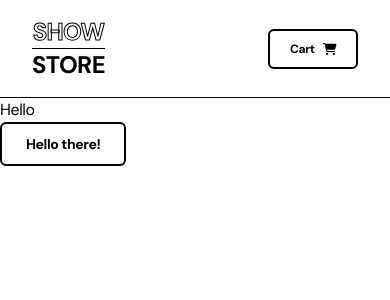
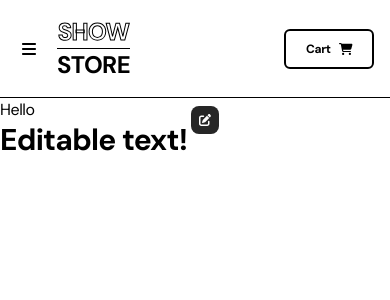
Before and after one commit to Meriegg/show-store-client, a Next.js app: page / in a window 390 px wide. Shown: the top 300 px of the page. Built offline with nearby package versions, Linux system fonts and the light colour scheme.

Commit message:
Added mobile menu and editable text

```diff
--- a/src/app/page.tsx
+++ b/src/app/page.tsx
@@ -1,12 +1,12 @@
-"use client";
-
-import Button from "@/components/Button";
+import EditableText from "@/components/demo/EditableText";
 
 export default function Home() {
   return (
     <main>
       <h1>Hello</h1>
-      <Button onClick={() => console.log("Hello, World!")}>Hello there!</Button>
+      <EditableText storageKey="EDITABLE_TEST" className="font-semibold text-3xl">
+        Editable text!
+      </EditableText>
     </main>
   );
 }
--- /dev/null
+++ b/src/components/Logo.tsx
@@ -0,0 +1,11 @@
+const Logo = () => {
+  return (
+    <div className="flex flex-col text-2xl items-center font-bold">
+      <p className="logo-outline-text">SHOW</p>
+      <div className="w-full h-[1px] bg-black"></div>
+      <p>STORE</p>
+    </div>
+  );
+};
+
+export default Logo;
--- /dev/null
+++ b/src/components/application/Menu.tsx
@@ -0,0 +1,59 @@
+import clsx from "clsx";
+import Logo from "../Logo";
+import Link from "next/link";
+import { faXmark } from "@fortawesome/free-solid-svg-icons";
+import { FontAwesomeIcon } from "@fortawesome/react-fontawesome";
+import type { IconDefinition } from "@fortawesome/fontawesome-svg-core";
+import { usePathname } from "next/navigation";
+
+interface Props {
+  isOpen: boolean;
+  setOpen: (input: boolean) => void;
+  links: {
+    href: string;
+    text: string;
+    icon: IconDefinition;
+  }[];
+}
+
+const Menu = ({ isOpen, setOpen, links }: Props) => {
+  const pathName = usePathname();
+
+  return (
+    <div
+      className={clsx(
+        "transition-all z-30 bg-white fixed top-0 left-0 w-full h-full transform",
+        isOpen ? "translate-x-0" : "-translate-x-full"
+      )}
+    >
+      <div className="absolute left-0 top-0 p-4 flex items-center justify-between w-full">
+        <Logo />
+        <button onClick={() => setOpen(false)}>
+          <FontAwesomeIcon icon={faXmark} className="w-6 h-6" />
+        </button>
+      </div>
+
+      <div className="flex flex-col gap-6 w-full items-center mt-32">
+        {links.map((link, idx) => (
+          <Link
+            key={idx}
+            href={link.href}
+            className={clsx(
+              "font-semibold text-neutral-700 hover:text-black transition-all duration-300 text-lg flex items-center gap-2",
+              pathName === link.href && "!text-black"
+            )}
+          >
+            {link.text}
+            <FontAwesomeIcon className="w-4 h-4" icon={link.icon} />
+          </Link>
+        ))}
+      </div>
+
+      <p className="absolute bottom-4 font-semibold text-neutral-600 text-sm w-full text-center px-2">
+        &copy; 2023 - All rights reserved.
+      </p>
+    </div>
+  );
+};
+
+export default Menu;
--- a/src/components/application/Navbar.tsx
+++ b/src/components/application/Navbar.tsx
@@ -2,13 +2,18 @@
 
 import clsx from "clsx";
 import Link from "next/link";
+import Button from "../Button";
+import Menu from "./Menu";
+import Logo from "../Logo";
+import OpenMenuBtn from "./OpenMenu";
 import { FontAwesomeIcon } from "@fortawesome/react-fontawesome";
 import { faHome, faShop, faContactCard, faCartShopping } from "@fortawesome/free-solid-svg-icons";
 import { usePathname } from "next/navigation";
-import Button from "../Button";
+import { useState } from "react";
 
 const Navbar = () => {
   const pathName = usePathname();
+  const [isMenuOpen, setMenuOpen] = useState(false);
 
   const links = [
     { href: "/", text: "Home", icon: faHome },
@@ -17,18 +22,13 @@ const Navbar = () => {
   ];
 
   return (
-    <div className="flex items-center justify-between px-8 py-4 border-b-[1px] border-black">
-      <div className="flex items-center gap-8">
-        <div className="flex flex-col text-2xl items-center font-bold">
-          <p className="logo-outline-text">SHOW</p>
-          <div className="w-full h-[1px] bg-black"></div>
-          <p>STORE</p>
-        </div>
+    <>
+      <div className="flex items-center justify-between px-8 md:px-4 py-4 border-b-[1px] border-black sticky top-0">
+        <div className="flex items-center gap-8 md:gap-4">
+          <OpenMenuBtn isMenuOpen={isMenuOpen} setMenuOpen={setMenuOpen} />
+          <Logo />
           <div className="flex items-center gap-6 md:hidden">
-          {links.map((link, idx) => {
-            console.log(pathName);
-
-            return (
+            {links.map((link, idx) => (
               <Link
                 key={idx}
                 href={link.href}
@@ -40,8 +40,7 @@ const Navbar = () => {
                 {link.text}
                 <FontAwesomeIcon className="w-4 h-4" icon={link.icon} />
               </Link>
-            );
-          })}
+            ))}
           </div>
         </div>
         <div>
@@ -50,6 +49,8 @@ const Navbar = () => {
           </Button>
         </div>
       </div>
+      <Menu isOpen={isMenuOpen} setOpen={setMenuOpen} links={links} />
+    </>
   );
 };
 
--- /dev/null
+++ b/src/components/application/OpenMenu.tsx
@@ -0,0 +1,20 @@
+import { faBars } from "@fortawesome/free-solid-svg-icons";
+import { FontAwesomeIcon } from "@fortawesome/react-fontawesome";
+
+interface Props {
+  isMenuOpen: boolean;
+  setMenuOpen: (input: boolean) => void;
+}
+
+const OpenMenuBtn = ({ isMenuOpen, setMenuOpen }: Props) => {
+  return (
+    <button
+      className="hidden w-[25px] h-[40px] md:flex md:flex-col justify-center items-center"
+      onClick={() => setMenuOpen(!isMenuOpen)}
+    >
+      <FontAwesomeIcon icon={faBars} />
+    </button>
+  );
+};
+
+export default OpenMenuBtn;
--- /dev/null
+++ b/src/components/demo/EditableText.tsx
@@ -0,0 +1,114 @@
+"use client";
+
+import { faCheck, faEdit, faTrash } from "@fortawesome/free-solid-svg-icons";
+import { FontAwesomeIcon } from "@fortawesome/react-fontawesome";
+import clsx from "clsx";
+import { ElementType, HTMLAttributes, useEffect, useRef, useState } from "react";
+
+interface Props extends HTMLAttributes<HTMLElement> {
+  as?: ElementType;
+  storageKey?: string;
+}
+
+const EditableText = ({ as: Tag = "p", children, className, storageKey, ...props }: Props) => {
+  const [newContent, setNewContent] = useState<string | null>(null);
+  const [isEditing, setEditing] = useState(false);
+  const [inputWidth, setInputWidth] = useState<number | null>(null);
+  const widthTrackElementRef = useRef<null | HTMLParagraphElement>(null);
+
+  const cancelChanges = () => {
+    setNewContent(null);
+    setEditing(false);
+  };
+
+  const saveChanges = () => {
+    if (!newContent?.trim()) {
+      cancelChanges();
+      return;
+    }
+
+    if (storageKey) {
+      localStorage.setItem(storageKey, newContent);
+    }
+
+    setEditing(false);
+  };
+
+  useEffect(() => {
+    if (!widthTrackElementRef) return;
+
+    const elementRect = widthTrackElementRef.current?.getBoundingClientRect();
+    console.log(elementRect);
+    setInputWidth(elementRect?.width || null);
+  }, [newContent]);
+
+  useEffect(() => {
+    if (!storageKey) return;
+
+    const val = localStorage.getItem(storageKey);
+    if (!val || typeof val !== "string") return;
+
+    setNewContent(val);
+  }, []);
+
+  if (typeof children !== "string") {
+    return <p>Children must be a string!</p>;
+  }
+
+  return (
+    <div className="relative w-fit">
+      <p
+        className={clsx("absolute w-min top-0 left-0 opacity-0 -z-10", className)}
+        ref={widthTrackElementRef}
+      >
+        {newContent}
+      </p>
+      {isEditing && (
+        <input
+          value={newContent || ""}
+          placeholder="New value!"
+          onChange={(e) => setNewContent(e.target.value)}
+          className={clsx("w-auto", className)}
+          style={{
+            width: !inputWidth ? "150px" : `${inputWidth > 150 ? inputWidth : 300}px`,
+          }}
+        />
+      )}
+      {!isEditing && (
+        <Tag className={className} {...props}>
+          {newContent || children}
+        </Tag>
+      )}
+      {!isEditing && (
+        <button
+          title="Edit content"
+          onClick={() => setEditing(true)}
+          className="absolute -right-8 -top-4 bg-neutral-800 transition-all duration-300 hover:bg-neutral-700 rounded-lg text-white text-xs px-2 py-2 flex items-center justify-center"
+        >
+          <FontAwesomeIcon icon={faEdit} />
+        </button>
+      )}
+      {isEditing && (
+        <div className="flex items-center gap-2 absolute -right-20 -top-4">
+          <button
+            title="Delete changes"
+            onClick={() => cancelChanges()}
+            className="bg-neutral-800 transition-all duration-300 hover:bg-neutral-700 rounded-lg text-white text-xs px-3 py-2 flex items-center justify-center"
+          >
+            <FontAwesomeIcon icon={faTrash} />
+          </button>
+
+          <button
+            title="Save changes"
+            onClick={() => saveChanges()}
+            className="bg-neutral-800 transition-all duration-300 hover:bg-neutral-700 rounded-lg text-white text-xs px-2.5 py-2 flex items-center justify-center"
+          >
+            <FontAwesomeIcon icon={faCheck} />
+          </button>
+        </div>
+      )}
+    </div>
+  );
+};
+
+export default EditableText;
```
Lines whose indentation alone changed are shown as unchanged.
